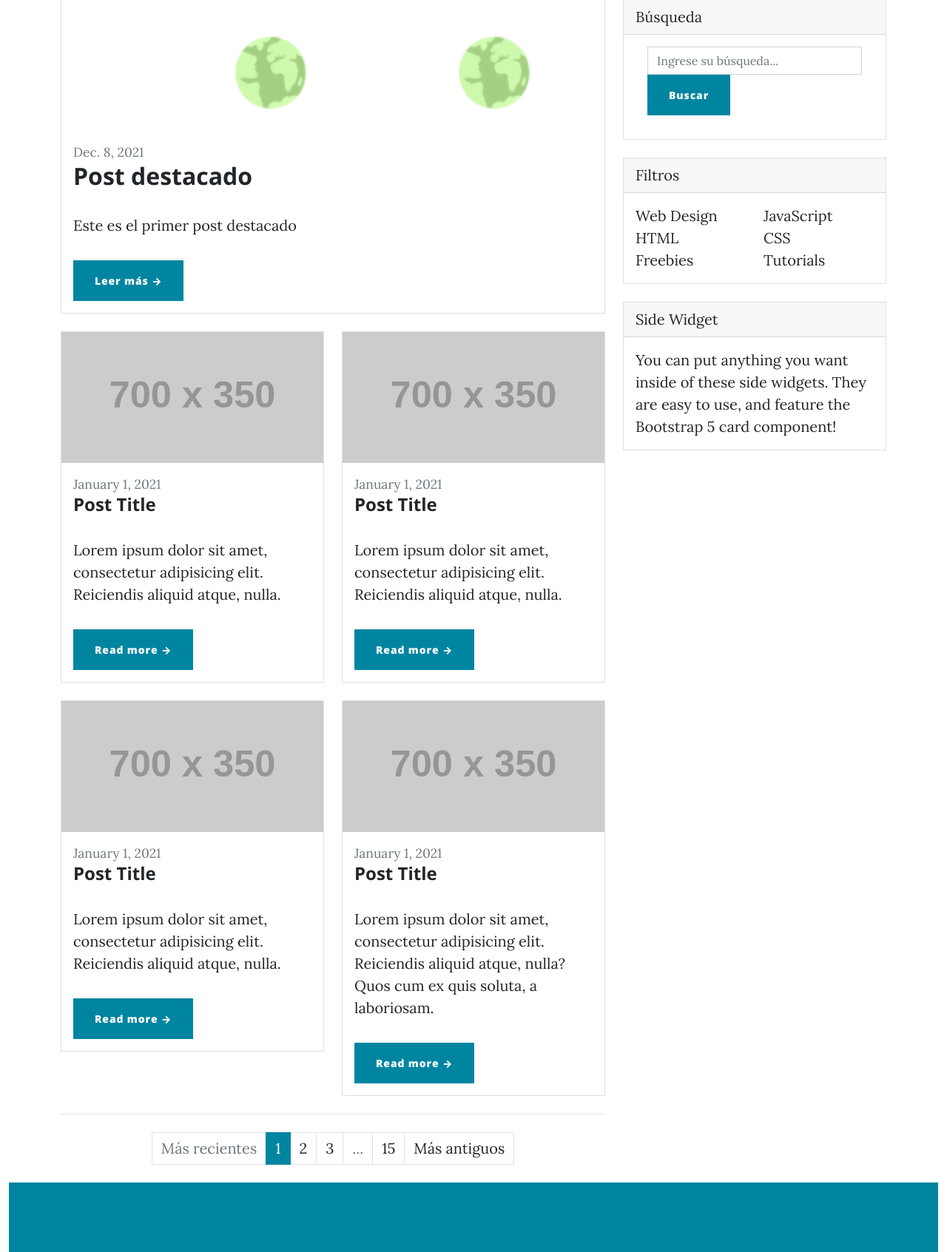
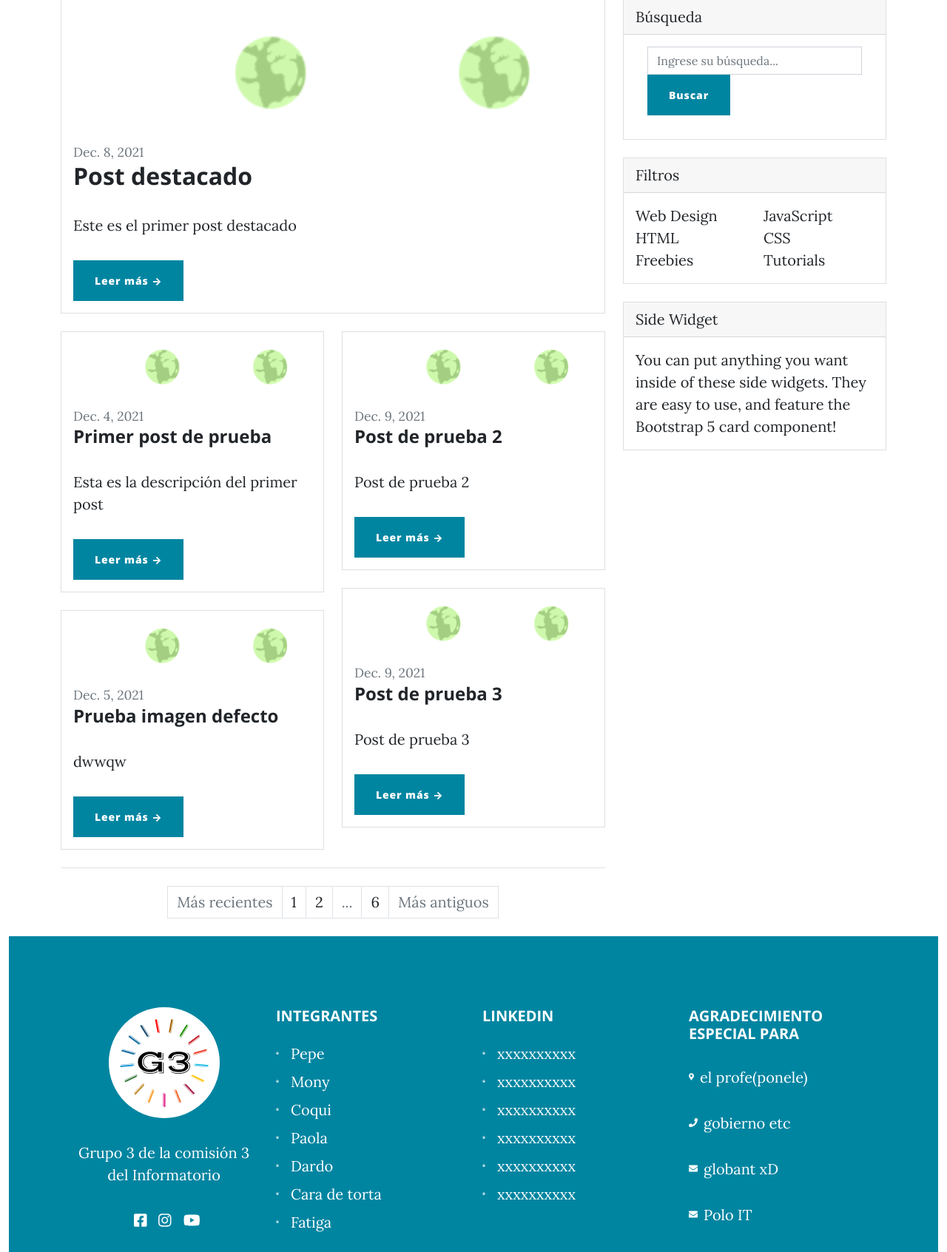
Before and after one commit to fercarballo/InfoBlog-Pf, a Django app: page / in a window 1280 px wide. Shown: the part 1049-2742 px from the top of the page at 74% size. Run offline with Django 3.2, Linux system fonts and the light colour scheme; data comes from the database, SQL or seed files in the repository; both versions use the stored data as it was after the commit; grey boxes labelled with a size stand in for pictures from a placeholder-image service; some libraries are stand-ins or nearby versions.

Commit message:
Revamp mid dev pre paginación separada

```diff
--- a/BlogInfoBase/templates/base/header.html
+++ b/BlogInfoBase/templates/base/header.html
@@ -16,7 +16,7 @@
     <div class="collapse navbar-collapse" id="navbarResponsive">
       <ul class="navbar-nav ms-auto py-4 py-lg-0">
         <li class="nav-item">
-          <a class="nav-link px-lg-3 py-3 py-lg-4" href="index.html"
+          <a class="nav-link px-lg-3 py-3 py-lg-4" href="/"
             >Inicio</a
           >
         </li>
--- a/BlogInfoBase/templates/base/index.html
+++ b/BlogInfoBase/templates/base/index.html
@@ -41,64 +41,47 @@
                     <a class="btn btn-primary" href="{{post_destacado.obtener_url_absoluta}}">Leer más →</a>
                 </div>
             </div>
+
             <!-- Nested row for non-featured blog posts-->
             <div class="row">
+                {%for pagina in paginas|slice:":2"%}
+
                     <div class="col-lg-6">
                         <!-- Blog post-->
+
+                        {%for post in pagina%}
+
                         <div class="card mb-4">
-                        <a href="#!"><img class="card-img-top" src="https://dummyimage.com/700x350/dee2e6/6c757d.jpg" alt="..." /></a>
+                            <a href="#!"><img class="card-img-top" src="{{post.img.url}}" alt="..." /></a>
                             <div class="card-body">
-                            <div class="small text-muted">January 1, 2021</div>
-                            <h2 class="card-title h4">Post Title</h2>
-                            <p class="card-text">Lorem ipsum dolor sit amet, consectetur adipisicing elit. Reiciendis aliquid atque, nulla.</p>
-                            <a class="btn btn-primary" href="#!">Read more →</a>
+                                <div class="small text-muted">{{post.fecha_creacion}}</div>
+                                <h2 class="card-title h4">{{post.titulo}}</h2>
+                                <p class="card-text">{{post.descripcion}}</p>
+                                <a class="btn btn-primary" href="{{post.obtener_url_absoluta}}">Leer más →</a>
                             </div>
                         </div>
-                    <!-- Blog post-->
-                    <div class="card mb-4">
-                        <a href="#!"><img class="card-img-top" src="https://dummyimage.com/700x350/dee2e6/6c757d.jpg" alt="..." /></a>
-                        <div class="card-body">
-                            <div class="small text-muted">January 1, 2021</div>
-                            <h2 class="card-title h4">Post Title</h2>
-                            <p class="card-text">Lorem ipsum dolor sit amet, consectetur adipisicing elit. Reiciendis aliquid atque, nulla.</p>
-                            <a class="btn btn-primary" href="#!">Read more →</a>
+                        {%endfor%}
+
                     </div>
-                    </div>
-                </div>
-                <div class="col-lg-6">
-                    <!-- Blog post-->
-                    <div class="card mb-4">
-                        <a href="#!"><img class="card-img-top" src="https://dummyimage.com/700x350/dee2e6/6c757d.jpg" alt="..." /></a>
-                        <div class="card-body">
-                            <div class="small text-muted">January 1, 2021</div>
-                            <h2 class="card-title h4">Post Title</h2>
-                            <p class="card-text">Lorem ipsum dolor sit amet, consectetur adipisicing elit. Reiciendis aliquid atque, nulla.</p>
-                            <a class="btn btn-primary" href="#!">Read more →</a>
-                        </div>
-                    </div>
-                    <!-- Blog post-->
-                    <div class="card mb-4">
-                        <a href="#!"><img class="card-img-top" src="https://dummyimage.com/700x350/dee2e6/6c757d.jpg" alt="..." /></a>
-                        <div class="card-body">
-                            <div class="small text-muted">January 1, 2021</div>
-                            <h2 class="card-title h4">Post Title</h2>
-                            <p class="card-text">Lorem ipsum dolor sit amet, consectetur adipisicing elit. Reiciendis aliquid atque, nulla? Quos cum ex quis soluta, a laboriosam.</p>
-                            <a class="btn btn-primary" href="#!">Read more →</a>
-                        </div>
-                    </div>
-                </div>
+                {%endfor%}
+
             </div>
             <!-- Paginación -->
             <nav aria-label="Pagination">
                 <hr class="my-0" />
                 <ul class="pagination justify-content-center my-4">
                     <li class="page-item disabled"><a class="page-link" href="#" tabindex="-1" aria-disabled="true">Más recientes</a></li>
-                    <li class="page-item active" aria-current="page"><a class="page-link" href="#!">1</a></li>
-                    <li class="page-item"><a class="page-link" href="#!">2</a></li>
-                    <li class="page-item"><a class="page-link" href="#!">3</a></li>
+
+                    {%for numero in numero_paginas%}
+
+                    {%if numero == "..."%}
                         <li class="page-item disabled"><a class="page-link" href="#!">...</a></li>
-                    <li class="page-item"><a class="page-link" href="#!">15</a></li>
-                    <li class="page-item"><a class="page-link" href="#!">Más antiguos</a></li>
+
+                    {%else%}
+                        <li class="page-item" ><a class="page-link" href="/">{{numero}}</a></li>
+                    {%endif%}
+                    {%endfor%}
+                    <li class="page-item disabled"><a class="page-link" href="#!">Más antiguos</a></li>
                 </ul>
             </nav>
         </div>
--- a/app/post/views.py
+++ b/app/post/views.py
@@ -1,6 +1,8 @@
 from django.shortcuts import get_object_or_404, render
 from .models import Post
 from app.categoria.models import Categoria
+from django.core.paginator import Paginator
+from app.utils.utils import paginar
 
 
 def inicio_view(request):
@@ -11,33 +13,33 @@
        y se establece la url a "post/busqueda.html".
        De lo contrario, se procede a buscar todos los posts y la url queda con su valor por defecto de "base/index.html".
 
-       Esta implementación no es del todo correcta, está ligada fuertemente a la implementación de la barra de búsqueda
-       en el archivo "index.html", esta solución funciona solo si la barra se encuentra en ese archivo,
-       de lo contrario, habrá que crear una vista propia para la búsqueda.'''
+    '''
 
     termino_busqueda = ""
     url = "base/index.html"
     cats = Categoria.objects.all().filter(estado=True).order_by('nombre')
     post_destacado = Post.objects.all().filter(estado=True, destacado=True)
-    print(post_destacado)
 
     if 'busqueda' in request.GET and request.GET['busqueda'] != "":
         termino_busqueda = request.GET['busqueda']
         url = "post/busqueda.html"
 
-        posts = Post.objects.all().filter(titulo__icontains=termino_busqueda, estado=True)
-
+        posts = Post.objects.all().filter(titulo__icontains=termino_busqueda, estado=True, destacado=False)
 
     else:
-        posts = Post.objects.filter(estado = True)
+        posts = Post.objects.filter(estado = True, destacado=False)
 
+    p = Paginator(posts, 2)
+    posts_paginados = [p.page(x+1).object_list for x in range(p.num_pages)]
 
     contexto = {
         "posts": posts,
         "query": termino_busqueda,
         "categorias": cats,
-        "post_destacado": post_destacado[0]
-    }
+        "post_destacado": post_destacado[0],
+        "paginas": posts_paginados,
+        "numero_paginas": paginar(posts_paginados)[1]
+        }
 
     return render(request, url, contexto)
 
--- /dev/null
+++ b/app/utils/utils.py
@@ -0,0 +1,40 @@
+import logging
+
+def paginar(obj: list, paginas_a_mostrar = 3, debug=False):
+
+    '''Determinar la lista de páginas a mostrar según la cantidad de posts.
+       Toma: Obj; Una lista que contiene todos los posts.
+       Devuelve: Tupla; El primer elemento es la lista de los números entre 1 y la longitud de OBJ,
+       el segundo elemento es una lista abreviada que contiene los 3 primeros números, y el número final.
+
+       Keyword Arguments:
+       paginas_a_mostrar: Defalut 3. Determina la cantidad de páginas a mostrar antes de colapsar la lista y agregar "...".
+       debug: Default False. Loggea información el la consola con el nivel de prioridad INFO'''
+
+
+    logging.basicConfig(format='%(asctime)s - %(message)s', datefmt='%d-%b-%y %H:%M:%S', level=logging.INFO)
+    if not debug:
+        logging.disable()
+
+    logging.info("\nLlamada función paginar.")
+    logging.info(f"Lista recibida: {obj}")
+    logging.info(f"Páginas a mostrar: {paginas_a_mostrar}")
+
+
+    paginas = [x+1 for x in range(len(obj)//2)]\
+              if len(obj) % 2 == 0\
+              else [x+1 for x in range((len(obj)//2)+1)]
+
+    logging.info(f"Var 'paginas': {paginas}")
+
+    if len(paginas) > paginas_a_mostrar and paginas[-1] - paginas[paginas_a_mostrar-1] >1:
+        paginas_ab = [*paginas[:paginas_a_mostrar-1],
+                      "...",
+                      paginas[-1]]
+
+    else:
+        paginas_ab = paginas
+
+    logging.info(f"Var 'paginas_ab': {paginas_ab}\n")
+
+    return (paginas, paginas_ab)
```
Also changed, not shown: BlogInfoBase/db.sqlite3, CHANGELOG.md. Lines whose indentation alone changed are shown as unchanged.
